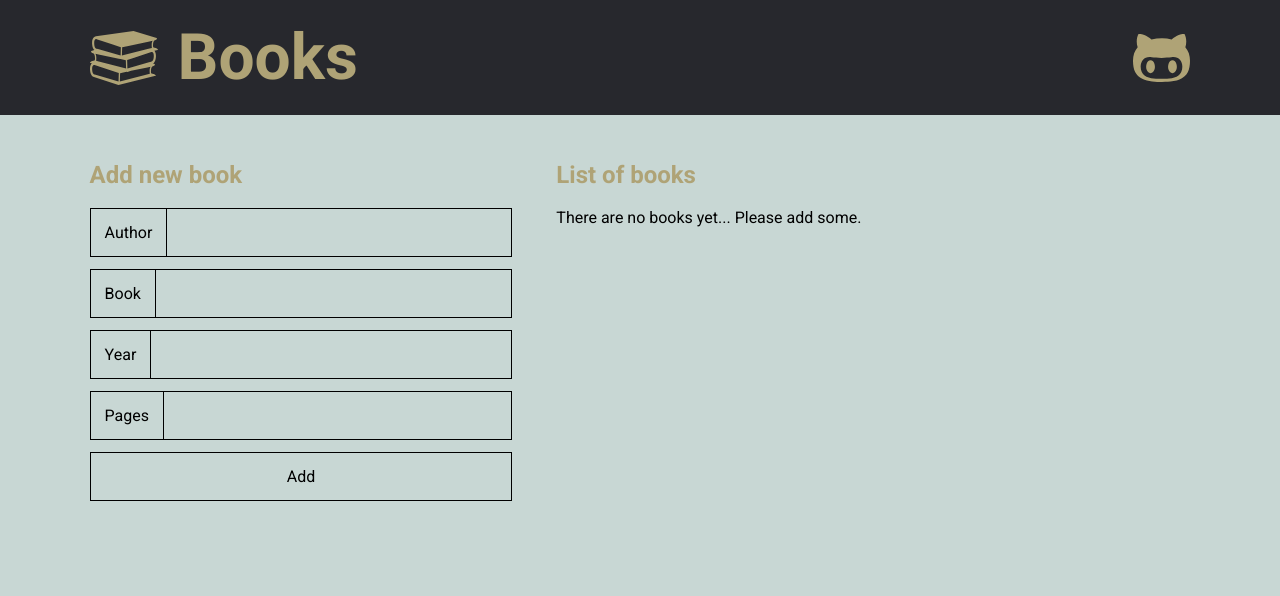
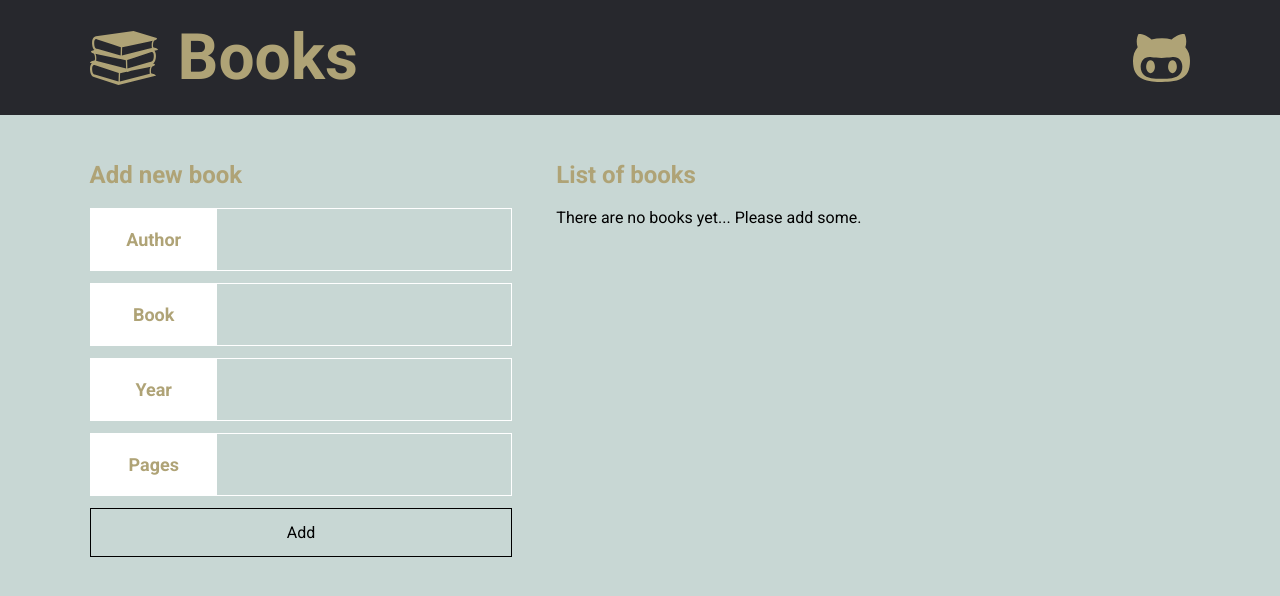
Before and after one commit to romankrru/books, a React app: page / in a window 1280 px wide. Shown: the top 596 px of the page. Built offline with nearby package versions, Linux system fonts and the light colour scheme.

Commit message:
Change Input styles

```diff
--- a/src/components/TextInput/TextInput.css
+++ b/src/components/TextInput/TextInput.css
@@ -4,7 +4,9 @@
   width: 100%;
   margin-bottom: 12px;
 
-  border: 1px solid #000;
+  font-size: 18px;
+
+  border: 1px solid #fff;
 }
 
 .TextInputLabel:last-child {
@@ -12,16 +14,22 @@
 }
 
 .TextInputLabelText {
-  padding: 14px;
+  width: 30%;
+  padding: 20px 30px;
 
-  border-right: 1px solid #000;
+  color: #AFA376;
+  font-weight: 600;
+  text-align: center;
+
+  background-color: #fff;
 }
 
 .Input {
-  width: 100%;
-  padding: 14px;
+  width: 70%;
+  padding: 20px 30px;
 
   font: inherit;
+  color: #fff;
 
   background-color: transparent;
   border: none;
```
